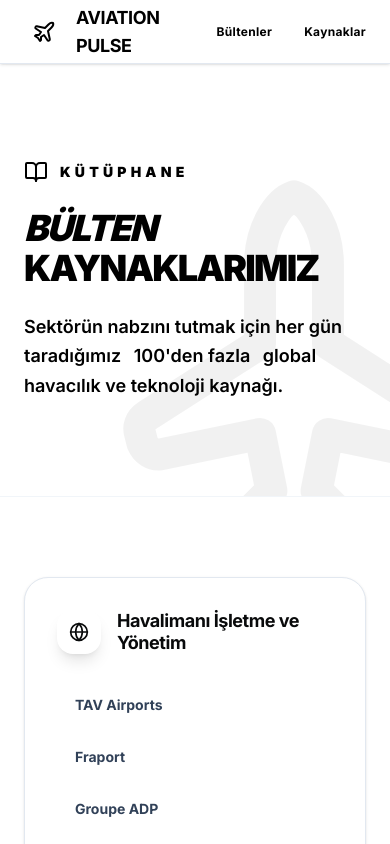
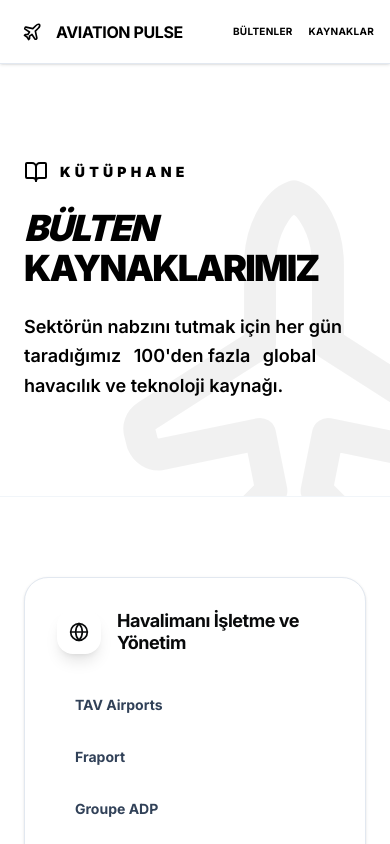
Before and after one commit to tokermert/aviationews, a Next.js app: page /sources in a window 390 px wide. Shown: the top 844 px of the page. Built offline with nearby package versions, Linux system fonts and the light colour scheme.

Commit message:
Implement mobile responsiveness: Responsive header, stacked sidebar, auto-scroll to content, and scaled typography

```diff
--- a/app/layout.tsx
+++ b/app/layout.tsx
@@ -19,16 +19,16 @@ export default function RootLayout({
   return (
     <html lang="tr">
       <body className={`${inter.className} antialiased min-h-screen flex flex-col`}>
-        <header className="fixed top-0 left-0 right-0 h-16 bg-white border-b border-slate-200 text-black z-50 flex items-center px-6 justify-between shadow-sm">
-          <Link href="/" className="flex items-center gap-3 group">
-            <div className="bg-aviation-navy p-2 rounded-lg group-hover:bg-aviation-navy/90 transition-colors">
-              <Plane className="w-6 h-6 text-aviation-accent" />
+        <header className="fixed top-0 left-0 right-0 h-16 bg-white border-b border-slate-200 text-black z-50 flex items-center px-4 md:px-6 justify-between shadow-sm">
+          <Link href="/" className="flex items-center gap-2 md:gap-3 group">
+            <div className="bg-aviation-navy p-1.5 md:p-2 rounded-lg group-hover:bg-aviation-navy/90 transition-colors">
+              <Plane className="w-5 h-5 md:w-6 md:h-6 text-aviation-accent" />
             </div>
-            <span className="text-lg font-bold tracking-tight text-black">AVIATION <span className="text-aviation-navy">PULSE</span></span>
+            <span className="text-base md:text-lg font-bold tracking-tight text-black">AVIATION <span className="text-aviation-navy">PULSE</span></span>
           </Link>
-          <nav className="flex items-center gap-8">
-            <Link href="/" className="text-xs font-bold text-black hover:text-aviation-navy transition-colors tracking-wide">Bültenler</Link>
-            <Link href="/sources" className="text-xs font-bold text-black hover:text-aviation-navy transition-colors tracking-wide">Kaynaklar</Link>
+          <nav className="flex items-center gap-4 md:gap-8">
+            <Link href="/" className="text-[10px] md:text-xs font-bold text-black hover:text-aviation-navy transition-colors tracking-wide uppercase">Bültenler</Link>
+            <Link href="/sources" className="text-[10px] md:text-xs font-bold text-black hover:text-aviation-navy transition-colors tracking-wide uppercase">Kaynaklar</Link>
           </nav>
         </header>
         <main className="flex-1 mt-16">
--- a/app/page.tsx
+++ b/app/page.tsx
@@ -1,6 +1,6 @@
 'use client'
 
-import { useEffect, useState } from 'react'
+import { useEffect, useState, useRef } from 'react'
 import { supabase } from '@/lib/supabase'
 import MarkdownRenderer from '@/components/MarkdownRenderer'
 import { Calendar, ChevronRight, Plane } from 'lucide-react'
@@ -24,6 +24,7 @@ export default function Home() {
   const [newsletters, setNewsletters] = useState<Newsletter[]>([])
   const [selectedNewsletter, setSelectedNewsletter] = useState<Newsletter | null>(null)
   const [loading, setLoading] = useState(true)
+  const contentRef = useRef<HTMLElement>(null)
 
   useEffect(() => {
     async function fetchNewsletters() {
@@ -44,6 +45,16 @@ export default function Home() {
     fetchNewsletters()
   }, [])
 
+  const handleNewsletterSelect = (newsletter: Newsletter) => {
+    setSelectedNewsletter(newsletter)
+    // Mobile scroll to content
+    if (window.innerWidth < 768) {
+      setTimeout(() => {
+        contentRef.current?.scrollIntoView({ behavior: 'smooth', block: 'start' })
+      }, 100)
+    }
+  }
+
   if (loading) {
     return (
       <div className="flex items-center justify-center h-[calc(100vh-64px)] bg-aviation-white/50">
@@ -53,9 +64,9 @@ export default function Home() {
   }
 
   return (
-    <div className="flex h-[calc(100vh-64px)] overflow-hidden">
+    <div className="flex flex-col md:flex-row h-auto md:h-[calc(100vh-64px)] overflow-x-hidden md:overflow-hidden">
       {/* Sidebar */}
-      <aside className="w-80 border-r border-slate-200 bg-white overflow-y-auto flex-shrink-0">
+      <aside className="w-full md:w-80 border-b md:border-b-0 md:border-r border-slate-200 bg-white md:overflow-y-auto flex-shrink-0">
         <div className="p-4 border-b border-slate-100 bg-slate-50/50">
           <h2 className="text-xs font-semibold text-aviation-navy uppercase tracking-wider">Haftalık Bültenler</h2>
         </div>
@@ -63,9 +74,9 @@ export default function Home() {
           {newsletters.map((newsletter) => (
             <button
               key={newsletter.id}
-              onClick={() => setSelectedNewsletter(newsletter)}
+              onClick={() => handleNewsletterSelect(newsletter)}
               className={cn(
-                "w-full text-left p-6 transition-all outline-none flex items-center justify-between group",
+                "w-full text-left p-5 md:p-6 transition-all outline-none flex items-center justify-between group",
                 selectedNewsletter?.id === newsletter.id
                   ? "bg-slate-50"
                   : "hover:bg-slate-50/50"
@@ -97,11 +108,11 @@ export default function Home() {
       </aside>
 
       {/* Main Content */}
-      <section className="flex-1 overflow-y-auto bg-aviation-white/30">
+      <section ref={contentRef} className="flex-1 md:overflow-y-auto bg-aviation-white/30 scroll-mt-20">
         {selectedNewsletter ? (
-          <article className="max-w-4xl mx-auto py-8 px-8">
+          <article className="max-w-4xl mx-auto py-8 md:py-12 px-4 md:px-8">
             <header className="mb-8 border-b border-slate-200 pb-6">
-              <h1 className="text-4xl font-black text-aviation-navy mb-4 leading-tight uppercase italic tracking-tighter">
+              <h1 className="text-3xl md:text-4xl font-black text-aviation-navy mb-4 leading-tight uppercase italic tracking-tighter">
                 {selectedNewsletter.date}
               </h1>
               <div className="flex items-center gap-4 text-sm text-slate-600 font-semibold">
--- a/components/MarkdownRenderer.tsx
+++ b/components/MarkdownRenderer.tsx
@@ -16,11 +16,11 @@ export default function MarkdownRenderer({ content }: MarkdownRendererProps) {
         .filter(s => s.length > 0 && s.includes('##'))
 
     return (
-        <div className="flex flex-col gap-10">
+        <div className="flex flex-col gap-6 md:gap-10">
             {sections.map((section, idx) => (
                 <div
                     key={idx}
-                    className="bg-white p-8 md:p-12 rounded-[2rem] shadow-sm border border-slate-200/50"
+                    className="bg-white p-5 md:p-10 rounded-2xl md:rounded-3xl shadow-sm border border-slate-200/50"
                 >
                     <div className="prose prose-slate prose-lg max-w-none">
                         <ReactMarkdown
```
